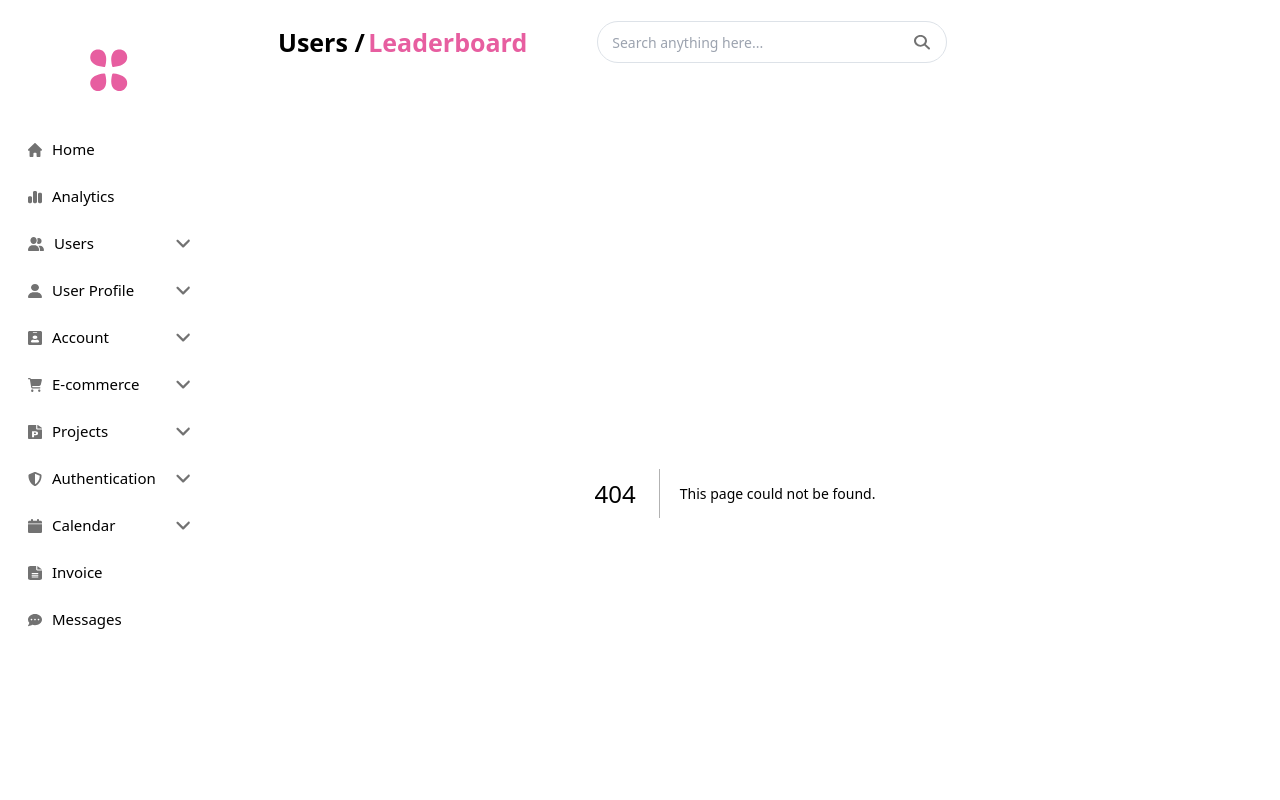
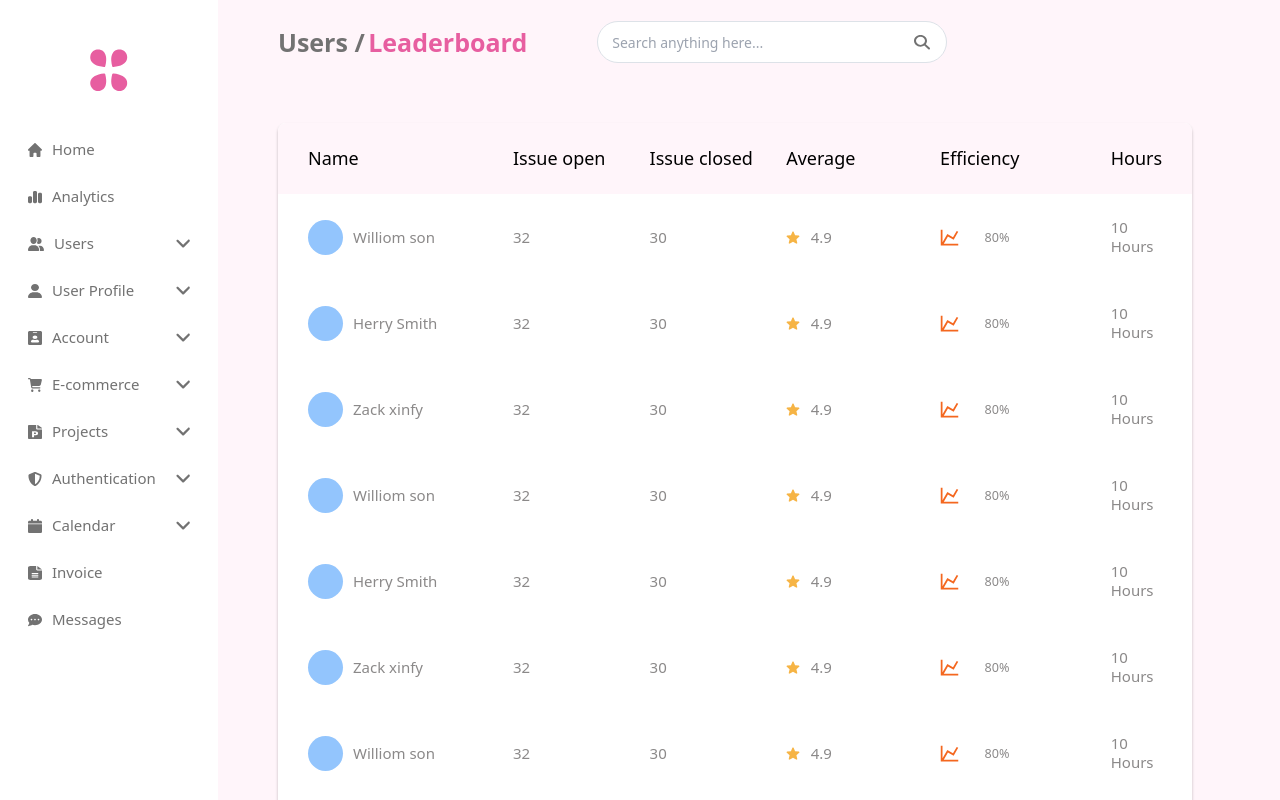
Before and after one commit to mustophy/my-shop, a Next.js app: page /users/leaderboard in a window 1280 px wide. Before the commit this address had no page. Built offline with nearby package versions, Linux system fonts and the light colour scheme.

Commit message:
leaderboard

```diff
--- /dev/null
+++ b/data/userProfile.js
@@ -0,0 +1,146 @@
+export const usersProfile = [
+    {
+        name: "Williom son",
+        email: "Williom@gmail.com",
+        desig: "Seller",
+        country: "United States",
+        verif: "Verified",
+        progress: "100%",
+        issueOpen: 32,
+        issueClosed: 30,
+        average: 4.9,
+        efficiency: 80,
+        hours: 10,
+        orders: 3,
+        totalSpent: "3,456",
+        imageUrl: ""
+    },
+    {
+        name: "Herry Smith",
+        email: "Smith457@gmail.com",
+        desig: "Seller",
+        country: "United States",
+        verif: "Verified",
+        progress: "80%",
+        issueOpen: 32,
+        issueClosed: 30,
+        average: 4.9,
+        efficiency: 80,
+        hours: 10,
+        orders: 9,
+        totalSpent: "71,456",
+        imageUrl: ""
+    },
+    {
+        name: "Zack xinfy",
+        email: "xinfy@gmail.com",
+        desig: "Buyer",
+        country: "United States",
+        verif: "Unverified",
+        progress: "35%",
+        issueOpen: 32,
+        issueClosed: 30,
+        average: 4.9,
+        efficiency: 80,
+        hours: 10,
+        orders: 5,
+        totalSpent: "6,456",
+        imageUrl: ""
+    },
+    {
+        name: "Williom son",
+        email: "Williom@gmail.com",
+        desig: "Seller",
+        country: "United States",
+        verif: "Verified",
+        progress: "100%",
+        issueOpen: 32,
+        issueClosed: 30,
+        average: 4.9,
+        efficiency: 80,
+        hours: 10,
+        orders: 3,
+        totalSpent: "3,456",
+        imageUrl: ""
+    },
+    {
+        name: "Herry Smith",
+        email: "Smith457@gmail.com",
+        desig: "Seller",
+        country: "United States",
+        verif: "Verified",
+        progress: "80%",
+        issueOpen: 32,
+        issueClosed: 30,
+        average: 4.9,
+        efficiency: 80,
+        hours: 10,
+        orders: 9,
+        totalSpent: "71,456",
+        imageUrl: ""
+    },
+    {
+        name: "Zack xinfy",
+        email: "xinfy@gmail.com",
+        desig: "Buyer",
+        country: "United States",
+        verif: "Unverified",
+        progress: "35%",
+        issueOpen: 32,
+        issueClosed: 30,
+        average: 4.9,
+        efficiency: 80,
+        hours: 10,
+        orders: 5,
+        totalSpent: "6,456",
+        imageUrl: ""
+    },
+    {
+        name: "Williom son",
+        email: "Williom@gmail.com",
+        desig: "Seller",
+        country: "United States",
+        verif: "Verified",
+        progress: "100%",
+        issueOpen: 32,
+        issueClosed: 30,
+        average: 4.9,
+        efficiency: 80,
+        hours: 10,
+        orders: 3,
+        totalSpent: "3,456",
+        imageUrl: ""
+    },
+    {
+        name: "Herry Smith",
+        email: "Smith457@gmail.com",
+        desig: "Seller",
+        country: "United States",
+        verif: "Verified",
+        progress: "80%",
+        issueOpen: 32,
+        issueClosed: 30,
+        average: 4.9,
+        efficiency: 80,
+        hours: 10,
+        orders: 9,
+        totalSpent: "71,456",
+        imageUrl: ""
+    },
+    {
+        name: "Zack xinfy",
+        email: "xinfy@gmail.com",
+        desig: "Buyer",
+        country: "United States",
+        verif: "Unverified",
+        progress: "35%",
+        issueOpen: 32,
+        issueClosed: 30,
+        average: 4.9,
+        efficiency: 80,
+        hours: 10,
+        orders: 5,
+        totalSpent: "6,456",
+        imageUrl: ""
+    },
+]
--- /dev/null
+++ b/pages/users/leaderboard.js
@@ -0,0 +1,51 @@
+import { usersProfile } from '@/data/userProfile'
+import React from 'react'
+
+const leaderboard = () => {
+  return (
+    <section className='p-[30px]'>
+        <div className='shadow-shadow1 rounded-[8px] bg-white overflow-hidden pb-1'>
+            <div className='grid lead-grid rounded-tr-[8px]  rounded-tl-[8px] bg-surface-background py-[24px] px-[30px]'>
+                <h2>Name</h2>
+                <h2>Issue open</h2>
+                <h2>Issue closed</h2>
+                <h2>Average</h2>
+                <h2>Efficiency</h2>
+                <h2 className=''>Hours</h2>
+            </div>
+
+            <div className='rounded-br-[8px] rounded-bl-[8px]'>
+                {usersProfile.map((user) => (
+                    <div className='py-[24px] px-[30px]'>
+                        <div className="grid lead-grid items-center font-normal text-[14px] text-[#8B8989] leading-[18px] ">
+                            <div className="flex items-center">
+                                <div className="w-10 h-10 rounded-[50%] bg-blue-300 mr-[10px]"></div>
+                                <div>
+                                    <p>{user.name}</p>
+                                </div>
+                            </div>
+
+                            <p>{user.issueOpen}</p>
+                            <p>{user.issueClosed}</p>
+
+                            <div className="flex items-center">
+                                <img src="/assets/star.svg" alt="star" />
+                                <p className='ml-3'>{user.average}</p>
+                            </div>
+
+                            <div className="flex items-center space-x-[15px]">
+                                <img src="/assets/chart.svg" alt="chart" className='mr-3' />
+                                <span>{user.efficiency}%</span>
+                            </div>
+
+                            <p>{user.hours} Hours</p>
+                        </div>
+                    </div>
+                ))}
+            </div>
+        </div>
+    </section>
+  )
+}
+
+export default leaderboard
--- a/styles/globals.css
+++ b/styles/globals.css
@@ -42,6 +42,10 @@ a {
   @apply font-[500] text-[16px] leading-[24px]
 }
 
+.lead-grid {
+  grid-template-columns: 24% 16% 16% 18% 20% 6%;
+}
+
 .sm-grey-text {
   @apply font-[300] text-[14px] leading-[129.1%] text-[#868484]
 }
```
Also changed, not shown: public/assets/chart.svg (added).
